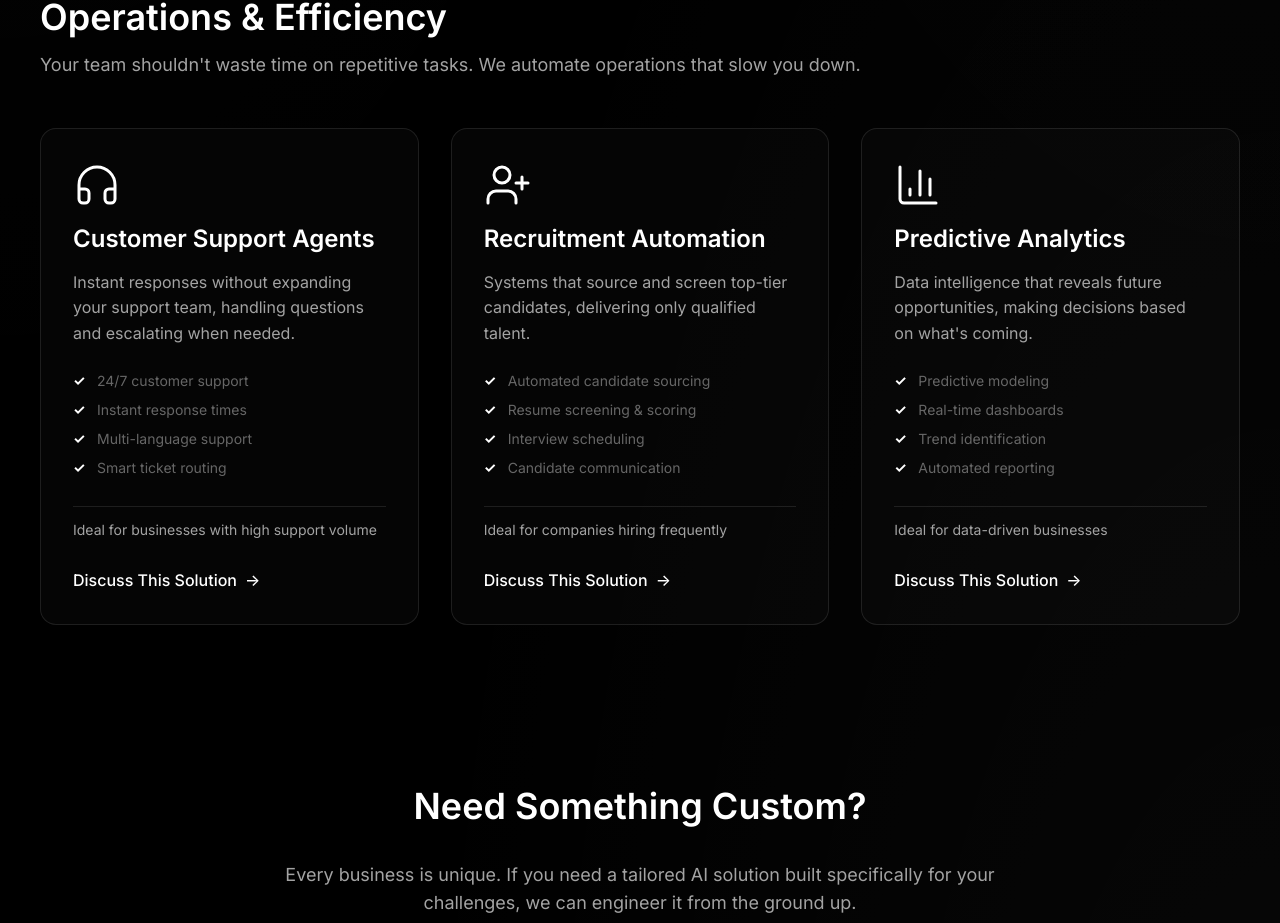
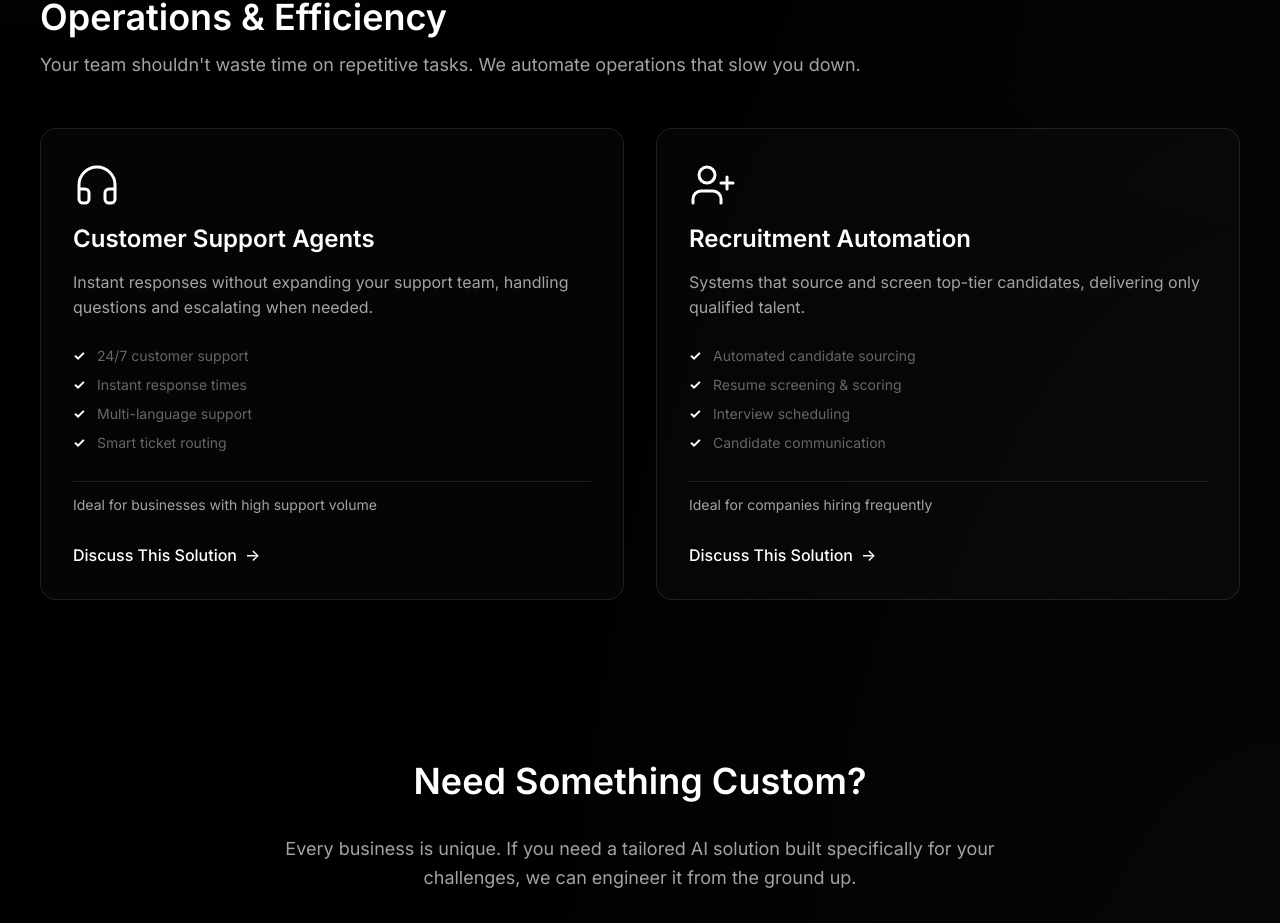
Before and after one commit to 19Erdem03/virtuenex-automation-1, a React (Vite) app: page /services in a window 1280 px wide. Shown: the part 1894-2817 px from the top of the page. Built offline with nearby package versions, Linux system fonts and the light colour scheme.

Commit message:
Remove Predictive Analytics service

```diff
--- a/src/pages/Services.tsx
+++ b/src/pages/Services.tsx
@@ -9,7 +9,6 @@ import {
   FileText,
   Headphones,
   UserPlus,
-  BarChart3,
 } from 'lucide-react';
 import { CTASection } from '../components/CTASection';
 import { Link } from 'react-router-dom';
@@ -377,29 +376,6 @@ export const Services = () => {
               <IdealFor>Ideal for companies hiring frequently</IdealFor>
               <ContactLink to="/contact">Discuss This Solution</ContactLink>
             </ServiceCard>
-
-            <ServiceCard
-              initial={{ opacity: 0, y: 20 }}
-              whileInView={{ opacity: 1, y: 0 }}
-              viewport={{ once: true }}
-              transition={{ delay: 0.2 }}
-            >
-              <ServiceIcon>
-                <BarChart3 size={48} strokeWidth={1.5} />
-              </ServiceIcon>
-              <ServiceTitle>Predictive Analytics</ServiceTitle>
-              <ServiceDescription>
-                Data intelligence that reveals future opportunities, making decisions based on what's coming.
-              </ServiceDescription>
-              <BenefitsList>
-                <BenefitItem>Predictive modeling</BenefitItem>
-                <BenefitItem>Real-time dashboards</BenefitItem>
-                <BenefitItem>Trend identification</BenefitItem>
-                <BenefitItem>Automated reporting</BenefitItem>
-              </BenefitsList>
-              <IdealFor>Ideal for data-driven businesses</IdealFor>
-              <ContactLink to="/contact">Discuss This Solution</ContactLink>
-            </ServiceCard>
           </ServicesGrid>
         </SectionContainer>
       </Section>
```
